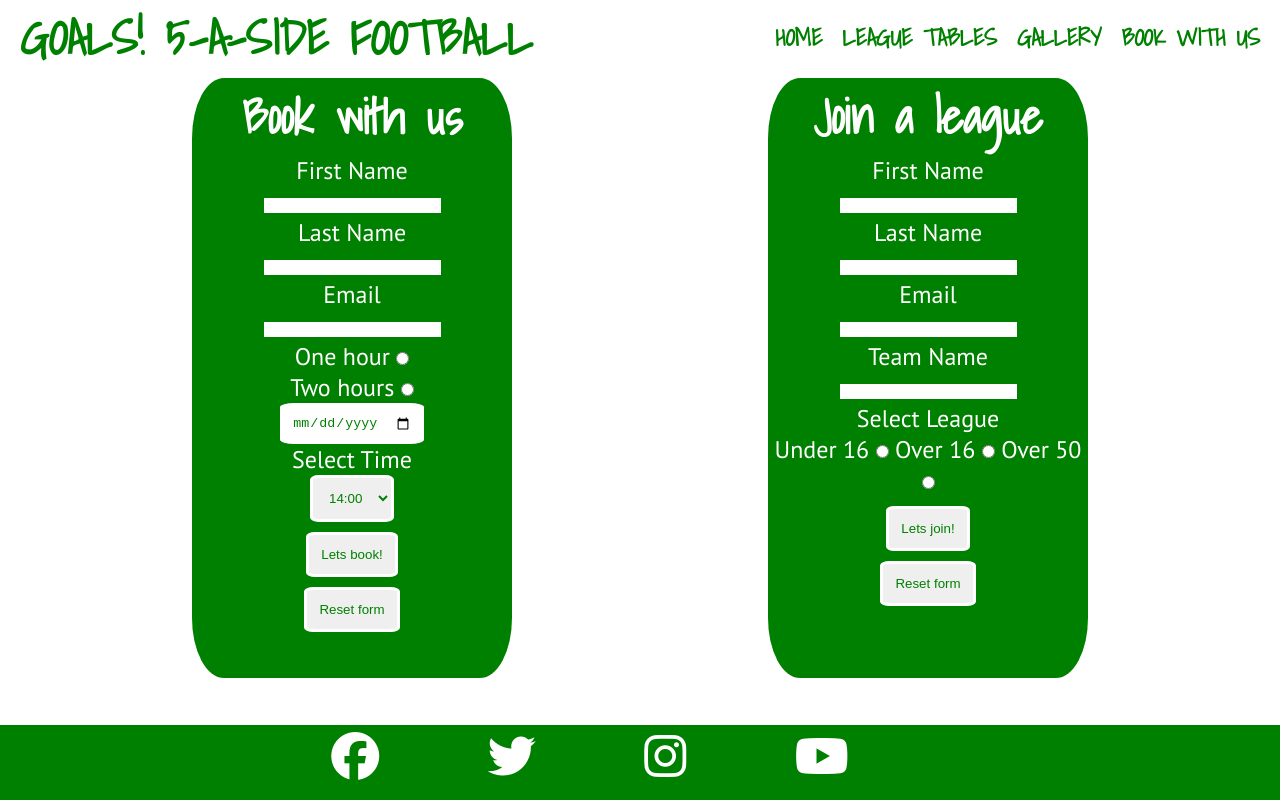
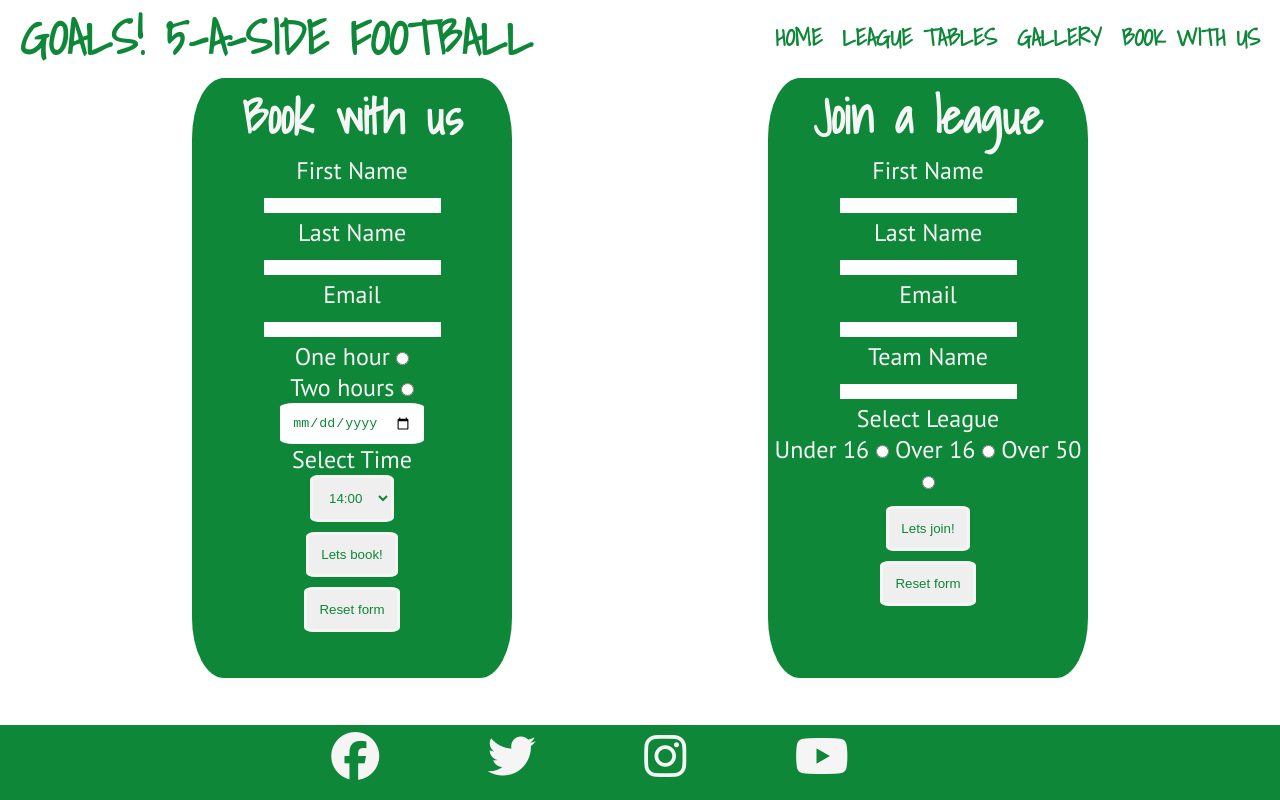
Before and after one commit to carl2087/goals-5-a-side-football, a plain HTML site: page booking.html in a window 1280 px wide. Drawn offline with Linux system fonts and the light colour scheme.

Commit message:
updated color scheme for website

```diff
--- a/assets/css/index.css
+++ b/assets/css/index.css
@@ -4,7 +4,7 @@
     margin: 0;
     padding: 0;
     border: 0;
-    color: green;
+    color: #0E8739;
 }
 
 body {
@@ -20,7 +20,7 @@ h1, h2 {
 .header-text {
     font-family:'Shadows Into Light', sans-serif ;
     text-transform: uppercase;
-    color: green;
+    color: #0E8739;
     float: left;
     position: relative;
     font-size: 300%;
@@ -36,7 +36,7 @@ h1, h2 {
 #navigation-links > li {
     margin-right: 20px;
     list-style-type: none;
-    color: green;
+    color: #0E8739;
     text-transform: uppercase;
     font-family: 'Shadows Into Light', sans-serif;
     font-weight: 600;
@@ -46,11 +46,11 @@ h1, h2 {
 li > a {
     text-decoration: none;
     font-size: 150%;
-    color: green;
+    color: #0E8739;
 }
 
 #navigation-links a:hover {
-    border-bottom: 1px solid green;
+    border-bottom: 1px solid #0E8739;
 }
 
 /* hero image */
@@ -68,7 +68,7 @@ li > a {
 
 .about {
     font-family: 'Shadows Into Light', sans-serif;
-    color: green;
+    color: #0E8739;
     text-transform: capitalize;
     font-size: 300%;
 }
@@ -112,7 +112,7 @@ li > a {
 #footer {
     height: 75px;
     width: 100%;
-    background-color: rgb(0, 128, 0);
+    background-color: #0E8739;
     bottom: 0;
     clear: both;
     position: fixed;
@@ -129,7 +129,7 @@ li > a {
 }
 
 #social-links i {
-    color: white;
+    color: whitesmoke;
 }
 
 /* gallery */
@@ -145,7 +145,7 @@ li > a {
 
 #gallery > img {
     max-width: 100%;
-    border: 2px solid white;
+    border: 2px solid whitesmoke;
     box-sizing: border-box;
 }
 
@@ -153,7 +153,7 @@ li > a {
 
 #book-with-us {
     width: 25%;
-    background: green;
+    background: #0E8739;
     height: 600px;
     margin-left: 15%;
     clear: right;
@@ -166,7 +166,7 @@ li > a {
 #form-header {
     font-family: 'Shadows Into Light', sans-serif;
     text-align: center;
-    color: white;
+    color: whitesmoke;
     font-size: 300%;
 }
 
@@ -176,7 +176,7 @@ li > a {
 }
 
 #booking-form > label {
-    color: white;
+    color: whitesmoke;
 }
 
 #date {
@@ -188,30 +188,30 @@ li > a {
     padding: 12px;
     border-radius: 10%;
     margin-top: 10px;
-    border: solid 3px white;
+    border: solid 3px whitesmoke;
 }
 
 #reset-form {
     padding: 12px;
     border-radius: 10%;
     margin-top: 10px;
-    border: solid 3px white;
+    border: solid 3px whitesmoke;
 }
 
 #lets-book:hover {
-    background-color: green;
-    color:white;
+    background-color: #0E8739;
+    color:whitesmoke;
 }
 
 #reset-form:hover {
-    background-color: green;
+    background-color: #0E8739;
     color:white;
 }
 
 #time {
     padding: 12px;
     border-radius: 10%;
-    border: solid 3px white;
+    border: solid 3px whitesmoke;
 }
 
 /* enrol a team */
@@ -219,7 +219,7 @@ li > a {
 #enrol-a-team {
     float: right;
     width: 25%;
-    background: green;
+    background: #0E8739;
     height: 600px;
     margin-right: 15%;
     clear: right;
@@ -237,7 +237,7 @@ li > a {
 th, td {
     padding: 10px;
     text-align: center;
-    border: 1px solid green;
+    border: 1px solid #0E8739;
     text-transform: uppercase;
 }
 
@@ -250,7 +250,7 @@ th, td {
 }
 
 #under-16-league {
-    border: 1px solid green;
+    border: 1px solid #0E8739;
 }
 
 #over-16-table {
@@ -261,7 +261,7 @@ th, td {
 }
 
 #over-16-league {
-    border: 1px solid green;
+    border: 1px solid #0E8739;
 }
 
 #over-50-table {
@@ -272,5 +272,5 @@ th, td {
 }
 
 #over-50-league {
-    border: 1px solid green;
+    border: 1px solid #0E8739;
 }
```
